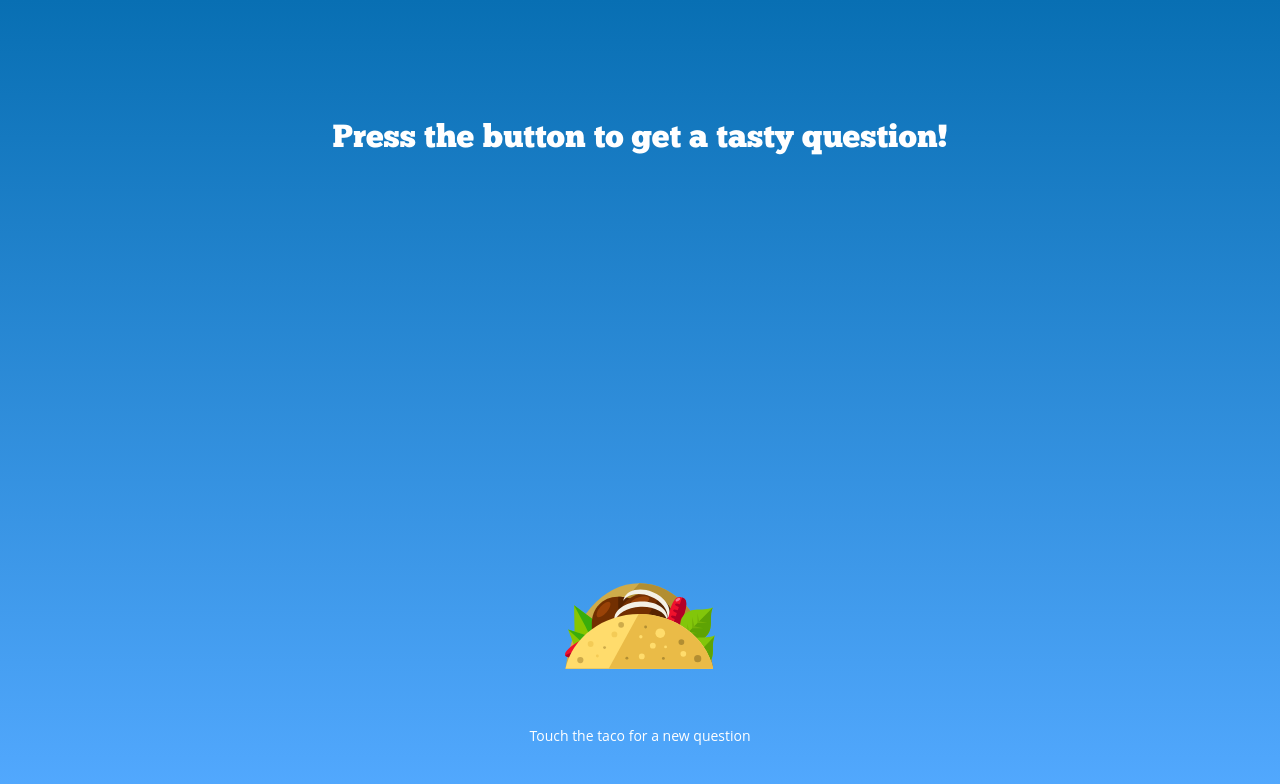
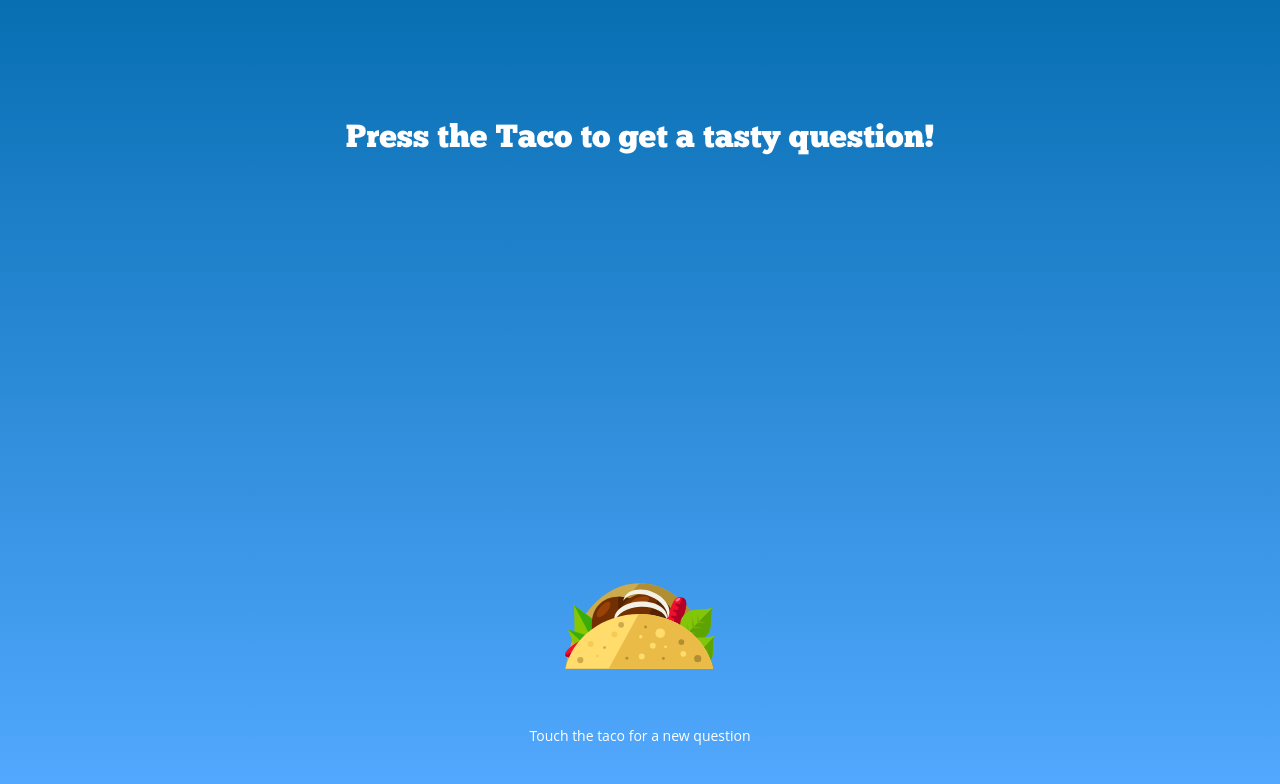
Before and after one commit to IndySpaan/Tacotacoburrito, a React (Create React App) app: page / in a window 1280 px wide. Shown: the top 784 px of the page. Built offline with nearby package versions, Linux system fonts and the light colour scheme.

Commit message:
Changed button to Taco

```diff
--- a/src/App.js
+++ b/src/App.js
@@ -66,7 +66,7 @@ class App extends Component {
       <div className="App">
         <div className='App-content'>
           <div className='question-container'>
-            {!currentQuestion ? ('Press the button to get a tasty question!') : currentQuestion }
+            {!currentQuestion ? ('Press the Taco to get a tasty question!') : currentQuestion }
           </div>
           <div className="button-container">
             <img src={logo} onClick={this.onButtonClick} className="App-logo" alt="logo" />
```
